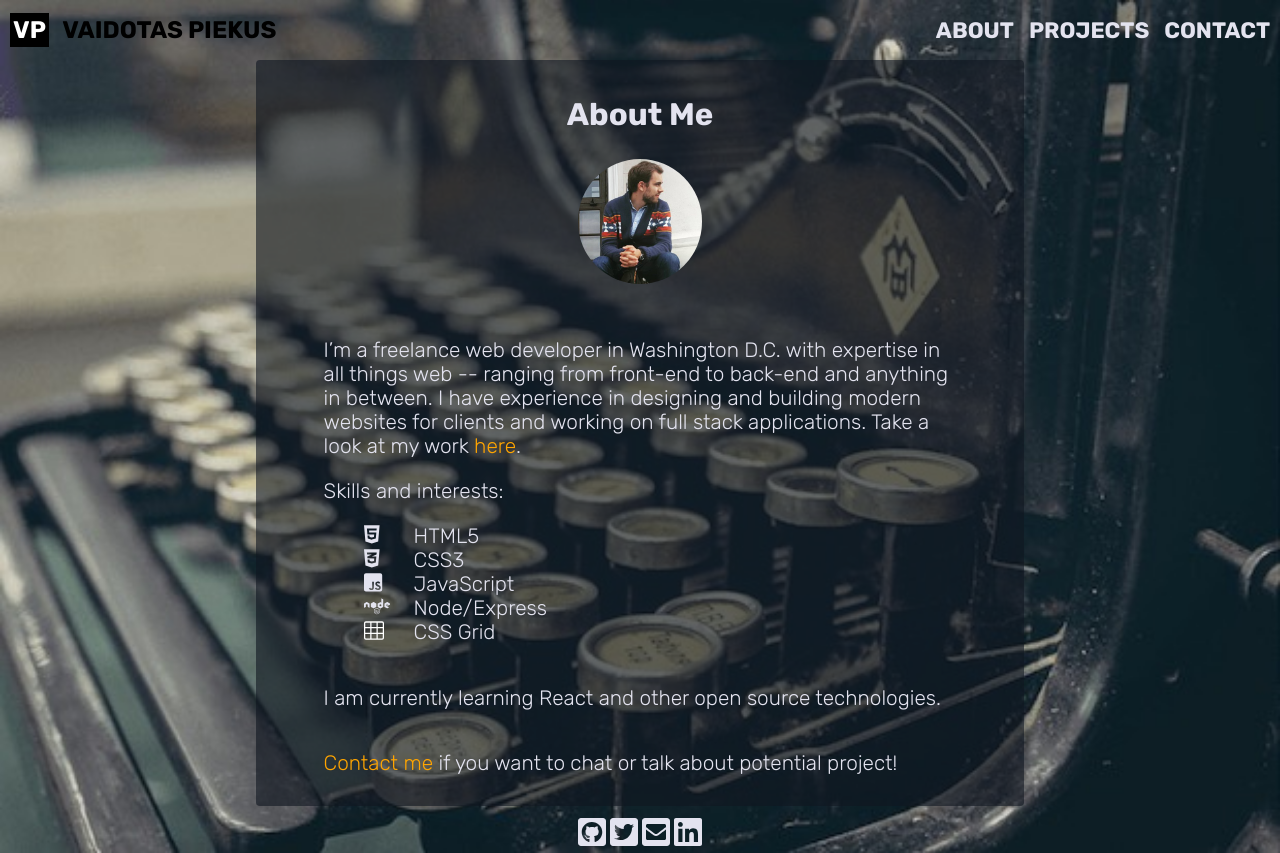
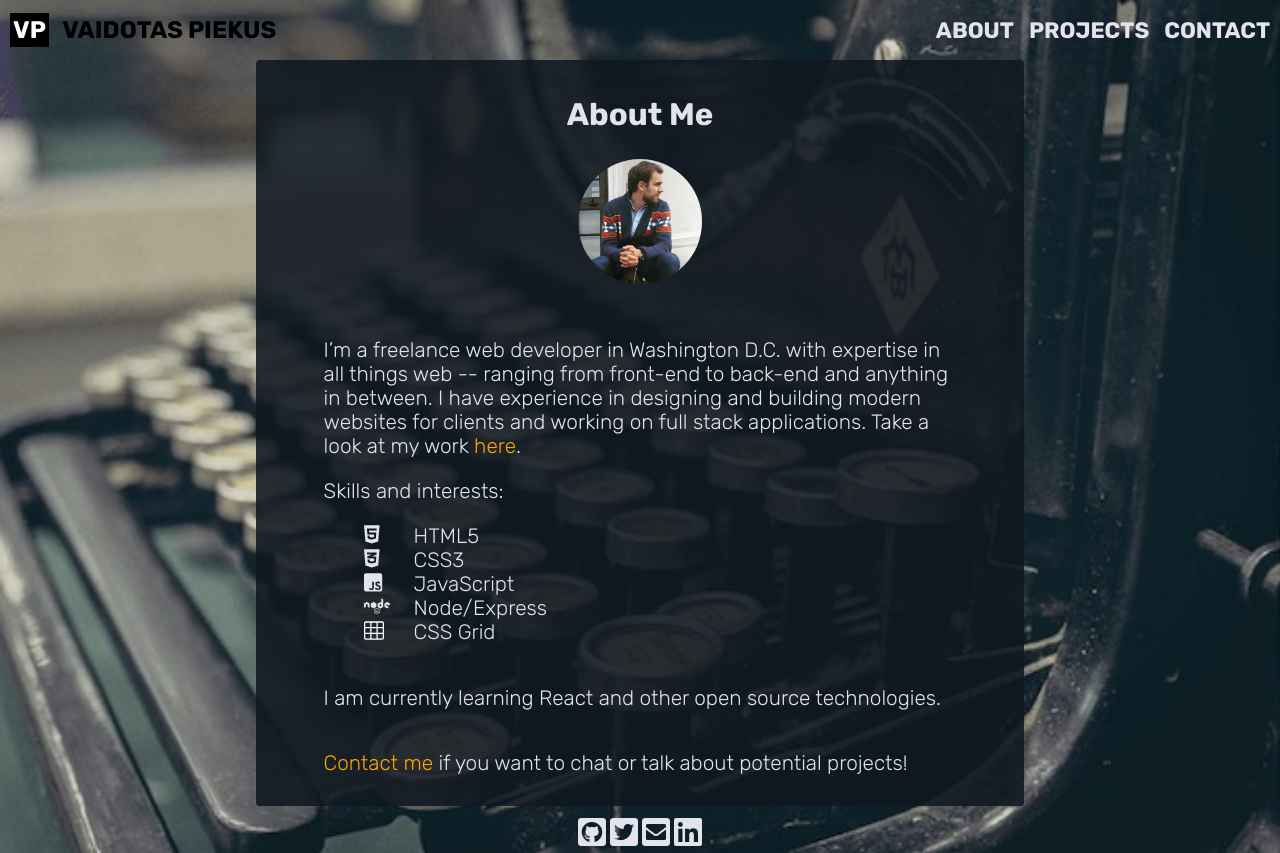
Before and after one commit to vaidotasp/vaidotasp.github.io, a website: page about.html in a window 1280 px wide. Drawn offline with Linux system fonts and the light colour scheme.

Commit message:
color background fix-darker

```diff
--- a/about.html
+++ b/about.html
@@ -74,7 +74,7 @@
             </div>
             <p>I am currently learning React and other open source technologies.</p>
             <p>
-              <a href="mailto:vaidotasp@gmail.com " style="color: var(--hyper); ">Contact me</a> if you want to chat or talk about potential project!</p>
+              <a href="mailto:vaidotasp@gmail.com " style="color: var(--hyper); ">Contact me</a> if you want to chat or talk about potential projects!</p>
           </div>
 
 
--- a/assets/style.css
+++ b/assets/style.css
@@ -2,7 +2,7 @@
   /* --base: #83a3b0; */
   --base: rgb(175, 204, 238);
   --nav-letter: #e3e3ef;
-  --wrap-back: #0f172099;
+  --wrap-back: #0f1720e0;
   --wrap-letter: #e3e3ef;
   --hyper: orange;
 }
```
